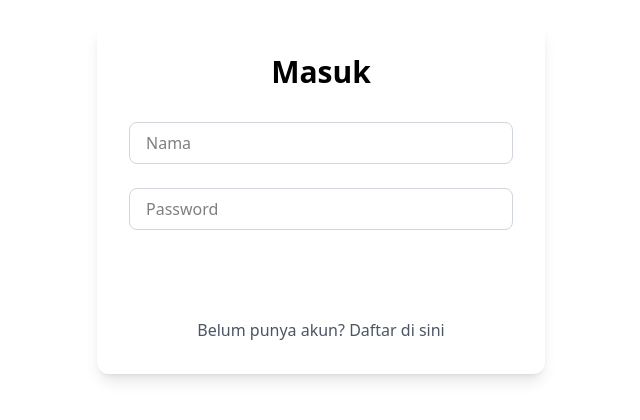
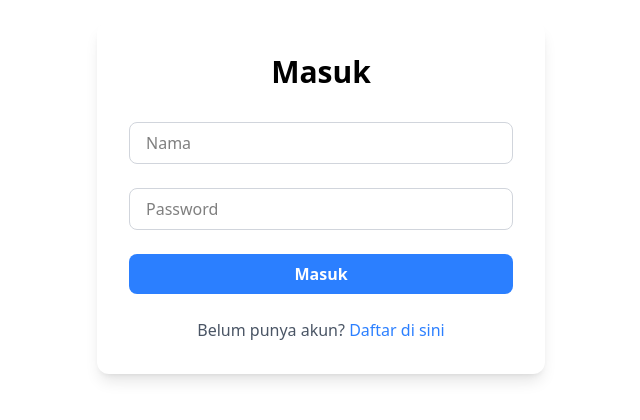
Before and after one commit to Ivalhad/toDoList, a React (Vite) app in the folder frontend/: page /login in a window 1280 px wide. Shown: the part 202-622 px from the top of the page, without its empty margins (319-959 px from the left). Built offline with nearby package versions, Linux system fonts and the light colour scheme.

Commit message:
style: update button styles and link colors for consistency

```diff
--- a/frontend/src/components/button.jsx
+++ b/frontend/src/components/button.jsx
@@ -1,9 +1,10 @@
 const Button = ({ children, onClick, type = 'button', fullWidth = false, secondary = false }) => {
-  const baseClasses = 'px-4 py-2 rounded-lg font-semibold text-white transition-colors';
+  const baseClasses = 'px-4 py-2 rounded-lg font-semibold text-white transition-colors disabled:opacity-50';
   const widthClass = fullWidth ? 'w-full' : '';
+
   const colorClass = secondary
-    ? 'bg-secondary hover:bg-blue-500'
-    : 'bg-primary hover:bg-blue-600';
+    ? 'bg-red-500 hover:bg-red-600'
+    : 'bg-blue-500 hover:bg-blue-600';
 
   return (
     <button
--- a/frontend/src/components/header.jsx
+++ b/frontend/src/components/header.jsx
@@ -6,7 +6,6 @@ const Header = () => {
   const token = localStorage.getItem('token');
   const name = localStorage.getItem('name');
 
-
   const handleLogout = () => {
     localStorage.removeItem('token');
     localStorage.removeItem('name');
@@ -14,7 +13,7 @@ const Header = () => {
   };
 
   return (
-    <header className="bg-primary text-white shadow-md">
+    <header className="bg-blue-500 text-white shadow-md">
       <div className="container mx-auto px-4 py-3 flex justify-between items-center">
         <h1 className="text-2xl font-bold">To-Do List</h1>
         {token && (
--- a/frontend/src/pages/loginPages.jsx
+++ b/frontend/src/pages/loginPages.jsx
@@ -26,7 +26,7 @@ const LoginPage = () => {
         <AuthForm onSubmit={handleLogin} />
         <p className="mt-6 text-center text-gray-600">
           Belum punya akun?{' '}
-          <Link to="/register" className="text-primary hover:underline">
+          <Link to="/register" className="font-medium text-blue-500 hover:underline">
             Daftar di sini
           </Link>
         </p>
--- a/frontend/src/pages/registerPage.jsx
+++ b/frontend/src/pages/registerPage.jsx
@@ -26,7 +26,7 @@ const RegisterPage = () => {
         <AuthForm isRegister onSubmit={handleRegister} />
         <p className="mt-6 text-center text-gray-600">
           Sudah punya akun?{' '}
-          <Link to="/login" className="text-primary hover:underline">
+          <Link to="/login" className="font-medium text-blue-500 hover:underline">
             Masuk di sini
           </Link>
         </p>
```
